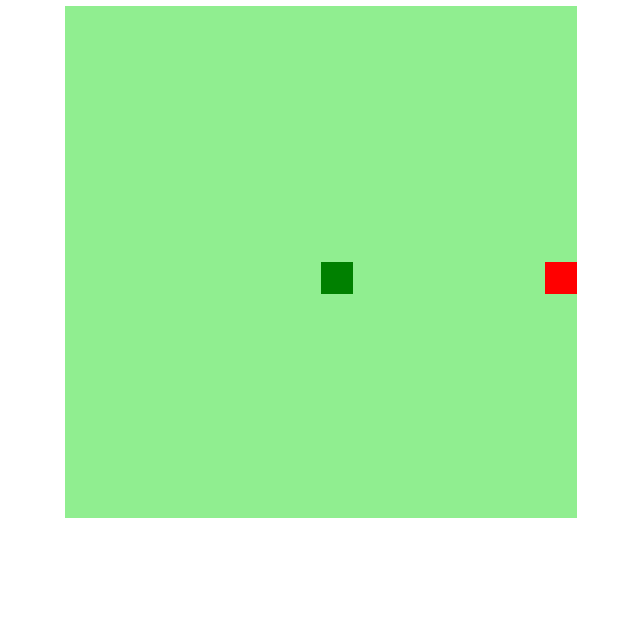
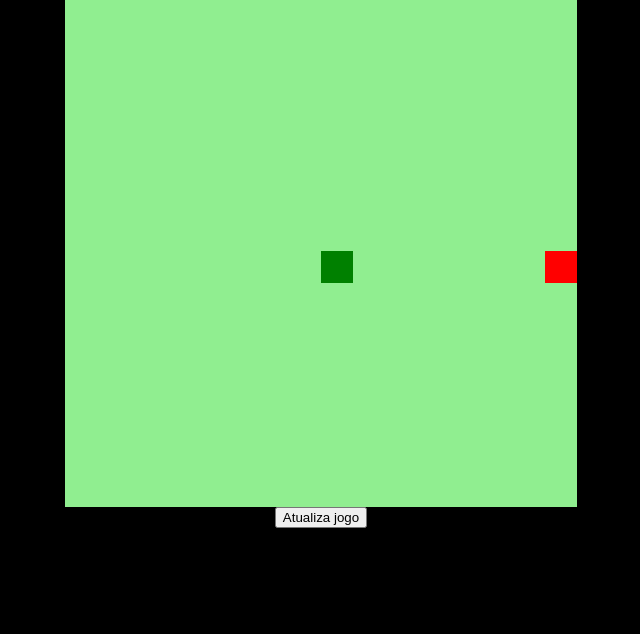
Before and after one commit to gilsongama/jogo_cobrinha, a plain HTML site: page index.html in a window 1280 px wide. Shown: the part 166-800 px from the top of the page, without its empty margins (319-959 px from the left). Drawn offline with Linux system fonts and the light colour scheme.

Commit message:
acrescentado o botão

```diff
--- a/index.html
+++ b/index.html
@@ -11,5 +11,6 @@
 <body>
     <h1>SNAKE GAME!(Game do Jedai)</h1>
     <canvas id="snake" width="512" height="512"></canvas>
+    <button class="botao" value="Refresh Page" onclick="window.location.reload()">Atualiza jogo</button>
 </body>
 </html>
--- a/style.css
+++ b/style.css
@@ -1,13 +1,11 @@
-:root{
-    width: 100%;
-    height: 100%;
-}
+
 body{
+    background: black;
     height: 95vh;
     width: 95;
     display: flex;
     justify-content: center;
     align-items: center;
     flex-direction: column;
-    color: rgb(89, 45, 100);
+    color: wheat;
 }
```
